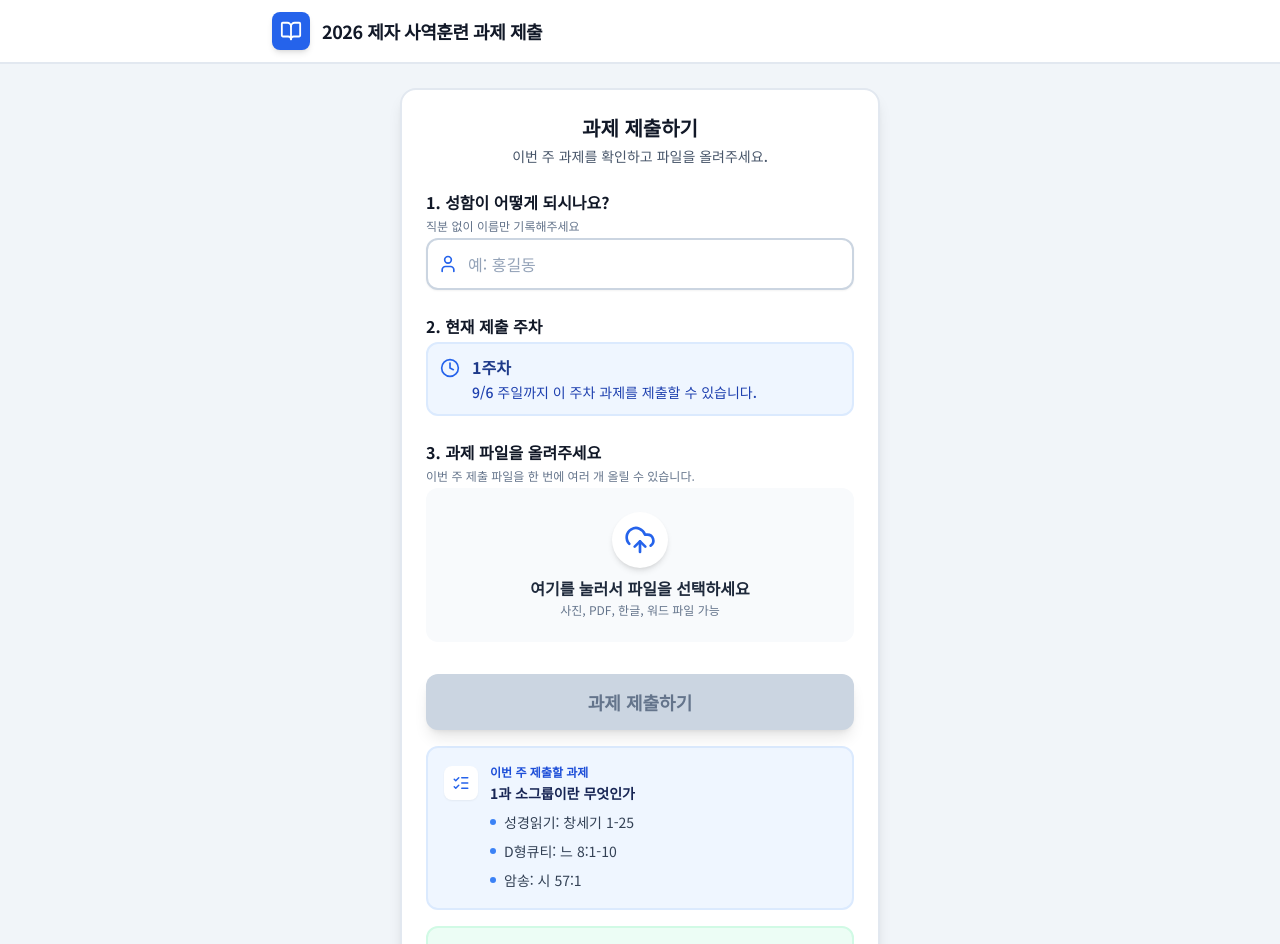
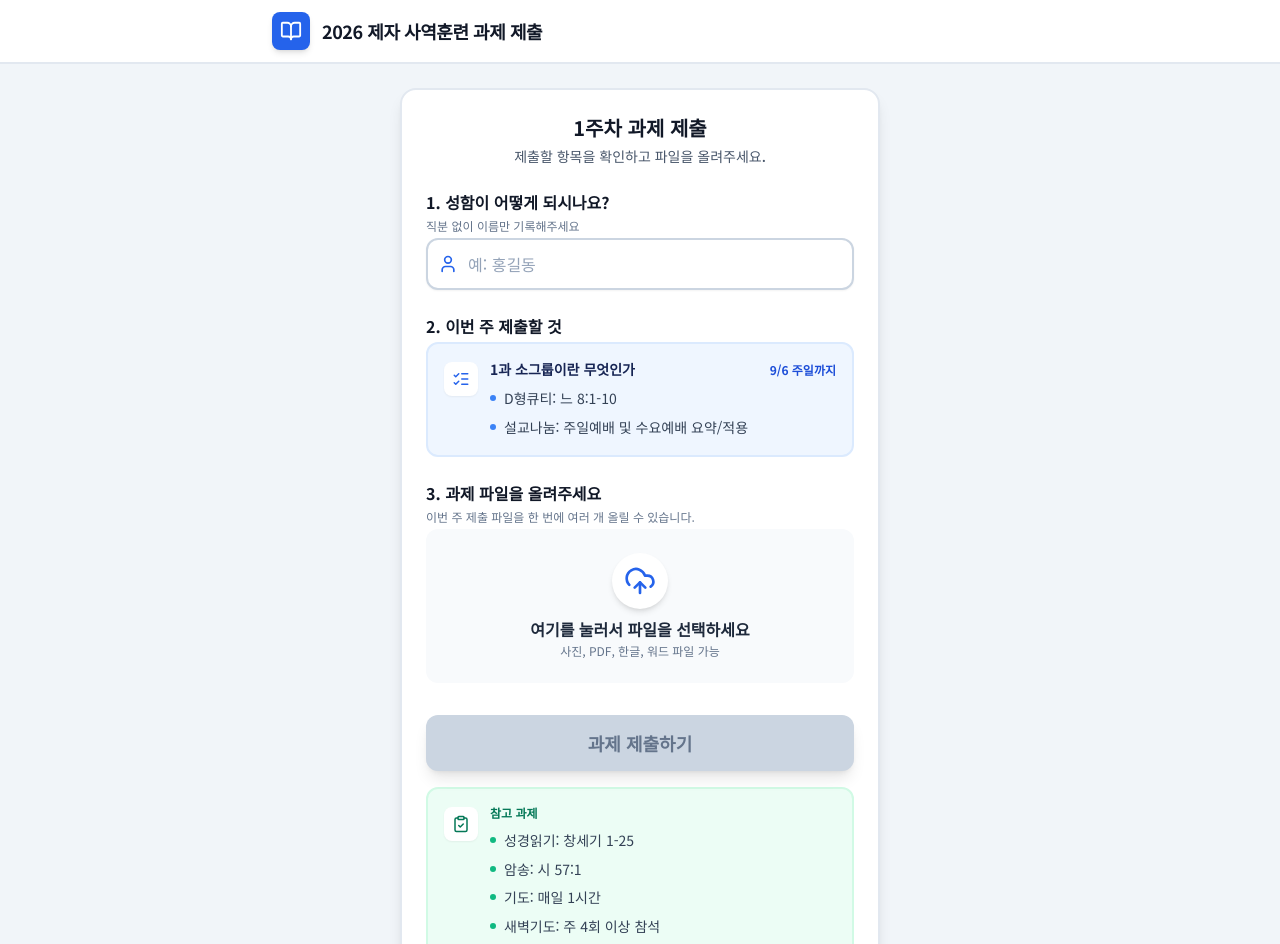
Before and after one commit to ssung123-del/2026-Discipleship-Ministry-Training-Assignment-Submission, a React (Vite) app: page / in a window 1280 px wide. Shown: the top 944 px of the page. Built offline with nearby package versions, Linux system fonts and the light colour scheme.

Commit message:
Redesign submission and reference assignment flow

```diff
--- a/App.tsx
+++ b/App.tsx
@@ -3,7 +3,7 @@ import { Header } from './components/Header';
 import { StatusModal } from './components/StatusModal';
 import { TRAINING_WEEKS, MAX_FILE_SIZE_MB, GOOGLE_SCRIPT_URL } from './constants';
 import { TraineeSubmission, UploadStatus, FeedbackResponse } from './types';
-import { UploadCloud, File as FileIcon, User, X, AlertTriangle, Clock, ListChecks, ClipboardCheck } from 'lucide-react';
+import { UploadCloud, File as FileIcon, User, X, AlertTriangle, ListChecks, ClipboardCheck } from 'lucide-react';
 
 // Recommended encouragement messages list
 const ENCOURAGEMENT_MESSAGES = [
@@ -22,13 +22,14 @@ const formatLocalDate = (date: Date) => {
   return `${year}-${month}-${day}`;
 };
 
-const getCommonAssignmentItems = (section?: string) => {
+const uniqueItems = (items: string[]) => Array.from(new Set(items));
+
+const getReferenceAssignmentItems = (section?: string) => {
   const baseItems = [
     '기도: 매일 1시간',
     '새벽기도: 주 4회 이상 참석',
     '주만나 QT: 주 5회 이상',
     '교재 예습',
-    '설교나눔: 주일예배 및 수요예배 요약/적용 작성',
     '「하나님 앞에서」 신앙점검표 작성',
   ];
 
@@ -36,27 +37,13 @@ const getCommonAssignmentItems = (section?: string) => {
     return [
       '다니엘기도회 참석',
       '새벽예배 참석은 자유롭게',
-      '다니엘기도회 매일 말씀 요약 및 적용',
-      '『다니엘프로젝트 HOLY HABIT MOVEMENT』 21일 묵상 및 단톡방 제출',
-      '독후감: 다니엘 프로젝트',
-    ];
-  }
-
-  if (section === '교회론 코칭') {
-    return [
-      ...baseItems,
-      '담임목사님 교회론 강의 요약 및 적용',
+      '주만나 QT: 주 5회 이상',
+      '「하나님 앞에서」 신앙점검표 작성',
     ];
   }
 
   if (section === '휴강') {
-    return [
-      '기도: 매일 1시간',
-      '새벽기도: 주 4회 이상 참석',
-      '주만나 QT: 주 5회 이상',
-      '설교나눔: 주일예배 및 수요예배 요약/적용 작성',
-      '「하나님 앞에서」 신앙점검표 작성',
-    ];
+    return baseItems;
   }
 
   return baseItems;
@@ -81,7 +68,7 @@ const App: React.FC = () => {
     const todayStr = formatLocalDate(today);
 
     const assignmentWeeks = TRAINING_WEEKS
-      .filter(w => w.assignmentItems?.length && w.startDate)
+      .filter(w => (w.submitItems?.length || w.referenceItems?.length) && w.startDate)
       .sort((a, b) => a.startDate!.localeCompare(b.startDate!));
 
     const nextDueDate = assignmentWeeks.find(w => w.startDate! >= todayStr)?.startDate;
@@ -267,7 +254,7 @@ const App: React.FC = () => {
 
   const handleSubmit = async (e: React.FormEvent) => {
     e.preventDefault();
-    if (!submission.name || autoSubmissionWeeks.length === 0 || submission.files.length === 0) return;
+    if (!submission.name || submitItems.length === 0 || submission.files.length === 0) return;
 
     if (!GOOGLE_SCRIPT_URL) {
       alert("관리자 설정 오류: Google Script URL이 설정되지 않았습니다. constants.ts 파일을 확인해주세요.");
@@ -381,9 +368,13 @@ const App: React.FC = () => {
   const selectedWeek = autoSubmissionWeeks[0];
   const autoWeekLabel = autoSubmissionWeeks.map(w => w.label.split('(')[0].trim()).join(' / ');
   const autoWeekDueDate = selectedWeek?.label.match(/\(([^)]+)\)/)?.[1];
-  const commonAssignmentItems = getCommonAssignmentItems(selectedWeek?.section);
+  const submitItems = uniqueItems(autoSubmissionWeeks.flatMap(w => w.submitItems || []));
+  const referenceItems = uniqueItems([
+    ...autoSubmissionWeeks.flatMap(w => w.referenceItems || []),
+    ...getReferenceAssignmentItems(selectedWeek?.section),
+  ]);
 
-  const isFormValid = submission.name.length > 0 && autoSubmissionWeeks.length > 0 && submission.files.length > 0;
+  const isFormValid = submission.name.length > 0 && submitItems.length > 0 && submission.files.length > 0;
 
   return (
     <div className="min-h-screen bg-slate-100 pb-20">
@@ -393,8 +384,12 @@ const App: React.FC = () => {
 
         <div className="bg-white rounded-2xl shadow-lg border-2 border-slate-200 p-5 md:p-6">
           <div className="mb-6 text-center">
-             <h2 className="text-xl font-bold text-gray-900">과제 제출하기</h2>
-             <p className="text-sm text-slate-600 mt-1 font-medium">이번 주 과제를 확인하고 파일을 올려주세요.</p>
+             <h2 className="text-xl font-bold text-gray-900">
+               {autoWeekLabel ? `${autoWeekLabel} ${submitItems.length > 0 ? '과제 제출' : '과제 확인'}` : '과제 제출하기'}
+             </h2>
+             <p className="text-sm text-slate-600 mt-1 font-medium">
+               {submitItems.length > 0 ? '제출할 항목을 확인하고 파일을 올려주세요.' : '이번 주에 확인할 과제를 살펴보세요.'}
+             </p>
           </div>
 
           <form onSubmit={handleSubmit} className="space-y-6">
@@ -421,22 +416,49 @@ const App: React.FC = () => {
             {/* Step 2: Context */}
             <div className="space-y-1">
               <label className="block text-base font-bold text-gray-900">
-                2. 현재 제출 주차
+                2. 이번 주 제출할 것
               </label>
 
-              <div className="rounded-xl border-2 border-blue-100 bg-blue-50 p-3 flex items-start gap-3 text-blue-900">
-                <Clock size={20} className="mt-0.5 text-blue-600 shrink-0" />
-                <div className="min-w-0">
-                  {autoSubmissionWeeks.length > 0 ? (
+              <div className="rounded-xl border-2 border-blue-100 bg-blue-50 p-4 text-left">
+                <div className="flex items-start gap-3">
+                  <div className="mt-0.5 rounded-lg bg-white p-2 text-blue-600 shadow-sm shrink-0">
+                    <ListChecks size={18} />
+                  </div>
+                  <div className="min-w-0 flex-1">
+                    {submitItems.length > 0 ? (
                       <>
-                      <p className="text-base font-bold leading-snug">{autoWeekLabel}</p>
+                        <div className="flex flex-col gap-1 sm:flex-row sm:items-center sm:justify-between">
+                          <p className="text-sm font-bold text-blue-950 leading-snug">
+                            {autoSubmissionWeeks.map(w => w.topic || w.label).join(' / ')}
+                          </p>
+                          {autoWeekDueDate && (
+                            <span className="text-xs font-bold text-blue-700 shrink-0">
+                              {autoWeekDueDate}까지
+                            </span>
+                          )}
+                        </div>
+                        <ul className="mt-2 space-y-1.5">
+                          {submitItems.map((item) => (
+                            <li key={item} className="flex gap-2 text-sm leading-relaxed text-slate-700">
+                              <span className="mt-2 h-1.5 w-1.5 rounded-full bg-blue-500 shrink-0" />
+                              <span>{item}</span>
+                            </li>
+                          ))}
+                        </ul>
+                      </>
+                    ) : autoSubmissionWeeks.length > 0 ? (
+                      <>
+                        <p className="text-sm font-bold text-blue-950 leading-snug">
+                          {autoSubmissionWeeks.map(w => w.topic || w.label).join(' / ')}
+                        </p>
                         <p className="mt-1 text-sm font-medium text-blue-800">
-                        {autoWeekDueDate}까지 이 주차 과제를 제출할 수 있습니다.
+                          이번 기간에는 온라인으로 제출할 파일이 없습니다.
                         </p>
                       </>
                     ) : (
-                    <p className="text-sm font-medium">현재 제출 가능한 사역훈련 과제가 없습니다.</p>
+                      <p className="text-sm font-medium text-blue-900">현재 제출 가능한 사역훈련 과제가 없습니다.</p>
                     )}
+                  </div>
                 </div>
               </div>
             </div>
@@ -446,16 +468,21 @@ const App: React.FC = () => {
               <label className="block text-base font-bold text-gray-900">
                 3. 과제 파일을 올려주세요
                 <span className="block text-xs font-normal text-slate-500 mt-1">
-                  이번 주 제출 파일을 한 번에 여러 개 올릴 수 있습니다.
+                  {submitItems.length > 0 ? '이번 주 제출 파일을 한 번에 여러 개 올릴 수 있습니다.' : '이번 기간에는 올릴 제출 파일이 없습니다.'}
                 </span>
               </label>
 
               <div
                 onDragOver={(e) => e.preventDefault()}
-                onDrop={handleDrop}
-                className="relative group cursor-pointer"
+                onDrop={submitItems.length > 0 ? handleDrop : undefined}
+                className={`relative group ${submitItems.length > 0 ? 'cursor-pointer' : 'cursor-not-allowed'}`}
               >
-                <div className="border-3 border-dashed border-slate-400 rounded-xl p-6 text-center transition-all bg-slate-50 group-hover:bg-blue-50 group-hover:border-blue-500">
+                <div className={`border-3 border-dashed rounded-xl p-6 text-center transition-all ${
+                  submitItems.length > 0
+                    ? 'border-slate-400 bg-slate-50 group-hover:bg-blue-50 group-hover:border-blue-500'
+                    : 'border-slate-200 bg-slate-100'
+                }`}>
+                  {submitItems.length > 0 && (
                     <input
                       type="file"
                       multiple
@@ -463,16 +490,19 @@ const App: React.FC = () => {
                       className="absolute inset-0 w-full h-full opacity-0 cursor-pointer"
                       accept="image/*,.pdf,.doc,.docx,.hwp"
                     />
+                  )}
                   <div className="flex flex-col items-center justify-center space-y-2">
-                    <div className="p-3 bg-white rounded-full shadow-md text-blue-600 group-hover:scale-110 transition-transform duration-300">
+                    <div className={`p-3 bg-white rounded-full shadow-md transition-transform duration-300 ${
+                      submitItems.length > 0 ? 'text-blue-600 group-hover:scale-110' : 'text-slate-400'
+                    }`}>
                       <UploadCloud size={32} />
                     </div>
                     <div className="space-y-0.5">
-                      <p className="text-base font-bold text-slate-800">
-                        여기를 눌러서 파일을 선택하세요
+                      <p className={`text-base font-bold ${submitItems.length > 0 ? 'text-slate-800' : 'text-slate-500'}`}>
+                        {submitItems.length > 0 ? '여기를 눌러서 파일을 선택하세요' : '이번 기간에는 파일 제출이 없습니다'}
                       </p>
                       <p className="text-xs text-slate-500">
-                        사진, PDF, 한글, 워드 파일 가능
+                        {submitItems.length > 0 ? '사진, PDF, 한글, 워드 파일 가능' : '아래 참고 과제만 확인해주세요'}
                       </p>
                     </div>
                   </div>
@@ -544,41 +574,7 @@ const App: React.FC = () => {
                 {submission.files.length > 0 ? `${submission.files.length}개 파일 제출하기` : '과제 제출하기'}
               </button>
 
-              {autoSubmissionWeeks.length > 0 && (
-                <div className="mt-4 rounded-xl border-2 border-blue-100 bg-blue-50 p-4 text-left">
-                  <div className="flex items-start gap-3">
-                    <div className="mt-0.5 rounded-lg bg-white p-2 text-blue-600 shadow-sm shrink-0">
-                      <ListChecks size={18} />
-                    </div>
-                    <div className="min-w-0 flex-1">
-                      <p className="text-xs font-bold uppercase text-blue-700">
-                        이번 주 제출할 과제
-                      </p>
-                      <div className="mt-1 space-y-3">
-                        {autoSubmissionWeeks.map((week) => (
-                          <div key={week.id}>
-                            <p className="text-sm font-bold text-blue-950 leading-snug">
-                              {week.topic || week.label}
-                            </p>
-                            {week.assignmentItems && week.assignmentItems.length > 0 && (
-                              <ul className="mt-2 space-y-1.5">
-                                {week.assignmentItems.map((item) => (
-                                  <li key={item} className="flex gap-2 text-sm leading-relaxed text-slate-700">
-                                    <span className="mt-2 h-1.5 w-1.5 rounded-full bg-blue-500 shrink-0" />
-                                    <span>{item}</span>
-                                  </li>
-                                ))}
-                              </ul>
-                            )}
-                          </div>
-                        ))}
-                      </div>
-                    </div>
-                  </div>
-                </div>
-              )}
-
-              {autoSubmissionWeeks.length > 0 && (
+              {referenceItems.length > 0 && (
                 <div className="mt-4 rounded-xl border-2 border-emerald-100 bg-emerald-50 p-4 text-left">
                   <div className="flex items-start gap-3">
                     <div className="mt-0.5 rounded-lg bg-white p-2 text-emerald-700 shadow-sm shrink-0">
@@ -586,10 +582,10 @@ const App: React.FC = () => {
                     </div>
                     <div className="min-w-0 flex-1">
                       <p className="text-xs font-bold uppercase text-emerald-700">
-                        매주 확인할 과제
+                        참고 과제
                       </p>
                       <ul className="mt-2 space-y-1.5">
-                        {commonAssignmentItems.map((item) => (
+                        {referenceItems.map((item) => (
                           <li key={item} className="flex gap-2 text-sm leading-relaxed text-slate-700">
                             <span className="mt-2 h-1.5 w-1.5 rounded-full bg-emerald-500 shrink-0" />
                             <span>{item}</span>
--- a/constants.ts
+++ b/constants.ts
@@ -11,23 +11,23 @@ export const TRAINING_WEEKS: WeekOption[] = [
   { id: 'ot', label: 'OT (8/30 주일)', topic: '사역훈련 오리엔테이션', section: '오리엔테이션', startDate: '2026-08-30' },
 
   // 리더십 & 교리 코칭
-  { id: 'week-1', label: '1주차 (9/6 주일)', topic: '1과 소그룹이란 무엇인가', assignmentItems: ['성경읽기: 창세기 1-25', 'D형큐티: 느 8:1-10', '암송: 시 57:1'], section: '리더십 & 교리 코칭', startDate: '2026-09-06' },
-  { id: 'week-2', label: '2주차 (9/13 주일)', topic: '2과 소그룹 리더를 위한 리더십', assignmentItems: ['성경읽기: 창세기 26-50', 'D형큐티: 창 28:10-22', '암송: 요 10:14-15'], section: '리더십 & 교리 코칭', startDate: '2026-09-13' },
-  { id: 'week-3', label: '3주차 (9/20 주일)', topic: '3과 소그룹 인도법', assignmentItems: ['성경읽기: 요한복음', 'D형큐티: 요 4:4-26', '암송: 약 1:19'], section: '리더십 & 교리 코칭', startDate: '2026-09-20' },
-  { id: 'holiday-chuseok', label: '추석 휴강 (9/27 주일)', topic: '주일반 추석 휴강', assignmentItems: ['성경읽기: 로마서'], section: '휴강', startDate: '2026-09-27' },
-  { id: 'week-4', label: '4주차 (10/4 주일)', topic: '4과 칭의와 성화', assignmentItems: ['성경읽기: 고린도전서', 'D형큐티: 롬 6:1-4', '암송: 롬 3:25', '독후감: 사람들이 몰려오는 소그룹 인도법'], section: '리더십 & 교리 코칭', startDate: '2026-10-04' },
-  { id: 'week-5', label: '5주차 (10/11 주일)', topic: '5과 세례와 성찬', assignmentItems: ['성경읽기: 고린도후서', 'D형큐티: 마 26:26-28', '암송: 요 6:53'], section: '리더십 & 교리 코칭', startDate: '2026-10-11' },
-  { id: 'week-6', label: '6주차 (10/18 주일)', topic: '6과 예배와 찬양', assignmentItems: ['성경읽기: 갈, 엡, 빌, 골', 'D형큐티: 시 63:1-11', '암송: 딤전 6:16', '소그룹 실습 및 순장 평가서 제출'], section: '리더십 & 교리 코칭', startDate: '2026-10-18' },
-  { id: 'week-7', label: '7주차 (10/25 주일)', topic: '7과 재림과 신앙생활', assignmentItems: ['성경읽기: 살전, 살후, 딤전, 딤후', 'D형큐티: 마 25:1-13', '암송: 눅 21:36', '암송시험 및 기말고사'], section: '리더십 & 교리 코칭', startDate: '2026-10-25' },
+  { id: 'week-1', label: '1주차 (9/6 주일)', topic: '1과 소그룹이란 무엇인가', submitItems: ['D형큐티: 느 8:1-10', '설교나눔: 주일예배 및 수요예배 요약/적용'], referenceItems: ['성경읽기: 창세기 1-25', '암송: 시 57:1'], section: '리더십 & 교리 코칭', startDate: '2026-09-06' },
+  { id: 'week-2', label: '2주차 (9/13 주일)', topic: '2과 소그룹 리더를 위한 리더십', submitItems: ['D형큐티: 창 28:10-22', '설교나눔: 주일예배 및 수요예배 요약/적용'], referenceItems: ['성경읽기: 창세기 26-50', '암송: 요 10:14-15'], section: '리더십 & 교리 코칭', startDate: '2026-09-13' },
+  { id: 'week-3', label: '3주차 (9/20 주일)', topic: '3과 소그룹 인도법', submitItems: ['D형큐티: 요 4:4-26', '설교나눔: 주일예배 및 수요예배 요약/적용'], referenceItems: ['성경읽기: 요한복음', '암송: 약 1:19'], section: '리더십 & 교리 코칭', startDate: '2026-09-20' },
+  { id: 'holiday-chuseok', label: '추석 휴강 (9/27 주일)', topic: '주일반 추석 휴강', referenceItems: ['성경읽기: 로마서'], section: '휴강', startDate: '2026-09-27' },
+  { id: 'week-4', label: '4주차 (10/4 주일)', topic: '4과 칭의와 성화', submitItems: ['D형큐티: 롬 6:1-4', '설교나눔: 주일예배 및 수요예배 요약/적용', '독후감: 사람들이 몰려오는 소그룹 인도법'], referenceItems: ['성경읽기: 고린도전서', '암송: 롬 3:25'], section: '리더십 & 교리 코칭', startDate: '2026-10-04' },
+  { id: 'week-5', label: '5주차 (10/11 주일)', topic: '5과 세례와 성찬', submitItems: ['D형큐티: 마 26:26-28', '설교나눔: 주일예배 및 수요예배 요약/적용'], referenceItems: ['성경읽기: 고린도후서', '암송: 요 6:53'], section: '리더십 & 교리 코칭', startDate: '2026-10-11' },
+  { id: 'week-6', label: '6주차 (10/18 주일)', topic: '6과 예배와 찬양', submitItems: ['D형큐티: 시 63:1-11', '설교나눔: 주일예배 및 수요예배 요약/적용'], referenceItems: ['성경읽기: 갈, 엡, 빌, 골', '암송: 딤전 6:16'], section: '리더십 & 교리 코칭', startDate: '2026-10-18' },
+  { id: 'week-7', label: '7주차 (10/25 주일)', topic: '7과 재림과 신앙생활', submitItems: ['D형큐티: 마 25:1-13', '설교나눔: 주일예배 및 수요예배 요약/적용'], referenceItems: ['성경읽기: 살전, 살후, 딤전, 딤후', '암송: 눅 21:36', '암송시험 및 기말고사'], section: '리더십 & 교리 코칭', startDate: '2026-10-25' },
 
   // 다니엘 프로젝트
-  { id: 'week-8', label: '8주차 (11/1 주일)', topic: '8과 다니엘 프로젝트 PART 1. 뜻을 정함', assignmentItems: ['성경읽기: 딛, 몬, 히', '과제: 다니엘기도회 요약', '암송: 빌 2:1-11', '다니엘 프로젝트 1권'], section: '다니엘 프로젝트', startDate: '2026-11-01' },
-  { id: 'week-9', label: '9주차 (11/8 주일)', topic: '9과 다니엘 프로젝트 PART 2. 기도', assignmentItems: ['성경읽기: 약, 벧전, 벧후', '과제: 다니엘기도회 요약', '다니엘 프로젝트 2권'], section: '다니엘 프로젝트', startDate: '2026-11-08' },
-  { id: 'week-10', label: '10주차 (11/15 주일)', topic: '10과 다니엘 프로젝트 PART 3. 감사', assignmentItems: ['성경읽기: 요일, 요이, 요삼, 유', '과제: 다니엘기도회 요약', '다니엘 프로젝트 3권', '전체 누적 암송시험'], section: '다니엘 프로젝트', startDate: '2026-11-15' },
+  { id: 'week-8', label: '8주차 (11/1 주일)', topic: '8과 다니엘 프로젝트 PART 1. 뜻을 정함', submitItems: ['다니엘기도회 매일 말씀 요약 및 적용', '독후감: 다니엘 프로젝트'], referenceItems: ['성경읽기: 딛, 몬, 히', '암송: 빌 2:1-11', '다니엘 프로젝트 1권', '21일 묵상 및 단톡방 제출'], section: '다니엘 프로젝트', startDate: '2026-11-01' },
+  { id: 'week-9', label: '9주차 (11/8 주일)', topic: '9과 다니엘 프로젝트 PART 2. 기도', submitItems: ['다니엘기도회 매일 말씀 요약 및 적용'], referenceItems: ['성경읽기: 약, 벧전, 벧후', '다니엘 프로젝트 2권', '21일 묵상 및 단톡방 제출'], section: '다니엘 프로젝트', startDate: '2026-11-08' },
+  { id: 'week-10', label: '10주차 (11/15 주일)', topic: '10과 다니엘 프로젝트 PART 3. 감사', submitItems: ['다니엘기도회 매일 말씀 요약 및 적용'], referenceItems: ['성경읽기: 요일, 요이, 요삼, 유', '다니엘 프로젝트 3권', '전체 누적 암송시험', '21일 묵상 및 단톡방 제출'], section: '다니엘 프로젝트', startDate: '2026-11-15' },
 
   // 교회론 코칭
-  { id: 'week-11', label: '11주차 (11/22 주일)', topic: '11과 오륜교회 교회론 / 철학과 비전', assignmentItems: ['성경읽기: 요한계시록 1-11', '과제: 교회론, 철학/비전 요약'], section: '교회론 코칭', startDate: '2026-11-22' },
-  { id: 'week-12', label: '12주차 (11/22 주일)', topic: '12과 오륜교회 직분론', assignmentItems: ['성경읽기: 요한계시록 12-22', '과제: 직분론 요약'], section: '교회론 코칭', startDate: '2026-11-22' },
+  { id: 'week-11', label: '11주차 (11/22 주일)', topic: '11과 오륜교회 교회론 / 철학과 비전', submitItems: ['교회론, 철학/비전 요약', '설교나눔: 주일예배 및 수요예배 요약/적용'], referenceItems: ['성경읽기: 요한계시록 1-11'], section: '교회론 코칭', startDate: '2026-11-22' },
+  { id: 'week-12', label: '12주차 (11/22 주일)', topic: '12과 오륜교회 직분론', submitItems: ['직분론 요약', '설교나눔: 주일예배 및 수요예배 요약/적용'], referenceItems: ['성경읽기: 요한계시록 12-22'], section: '교회론 코칭', startDate: '2026-11-22' },
   { id: 'outing', label: '교제와 나눔 (11/29 주일)', topic: '아웃팅', section: '마무리', startDate: '2026-11-29' },
   { id: 'graduation', label: '수료식 (11/27 금)', topic: '제자·사역훈련 수료식', section: '마무리', startDate: '2026-11-27' },
 ];
--- a/types.ts
+++ b/types.ts
@@ -15,7 +15,8 @@ export interface WeekOption {
   id: string;
   label: string;
   topic?: string;
-  assignmentItems?: string[];
+  submitItems?: string[];
+  referenceItems?: string[];
   section?: string; // Grouping (e.g., 1권, 2권)
   startDate?: string; // YYYY-MM-DD format for date comparison
 }
```
Lines whose indentation alone changed are shown as unchanged.
